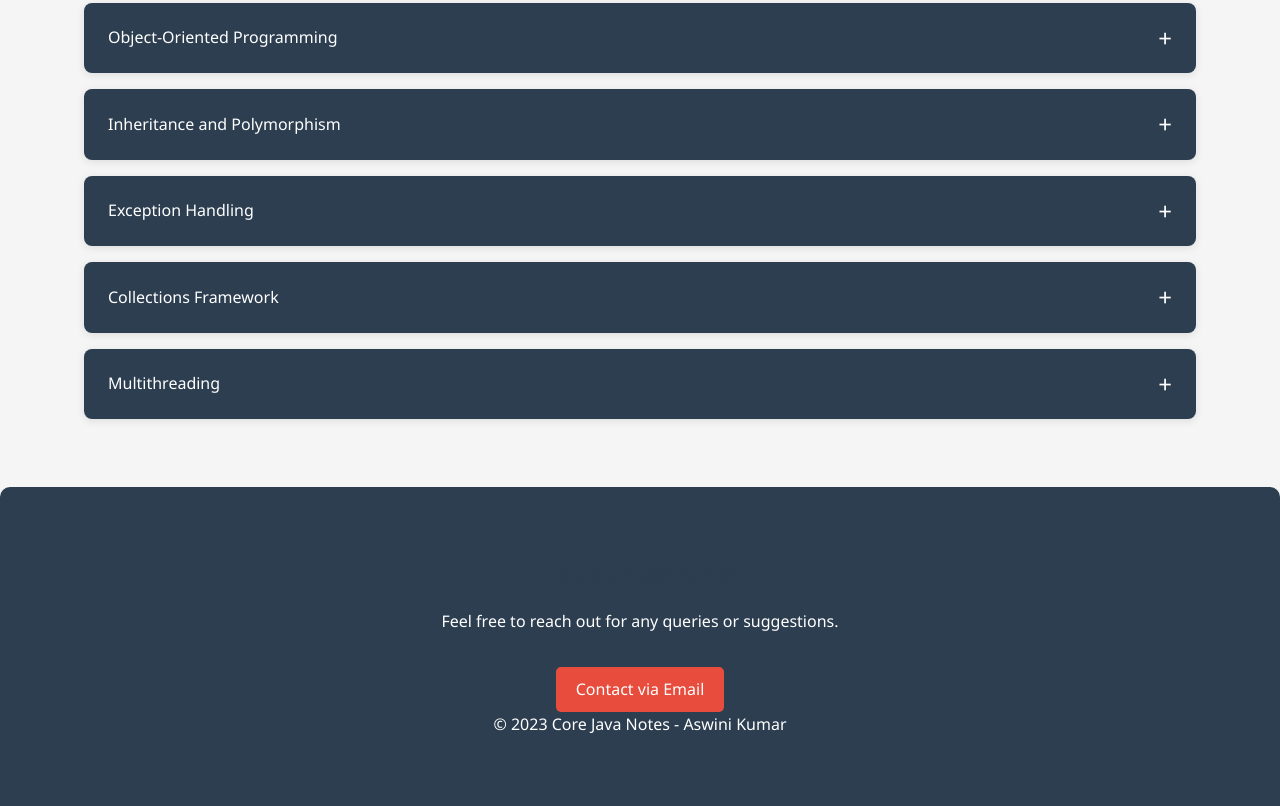
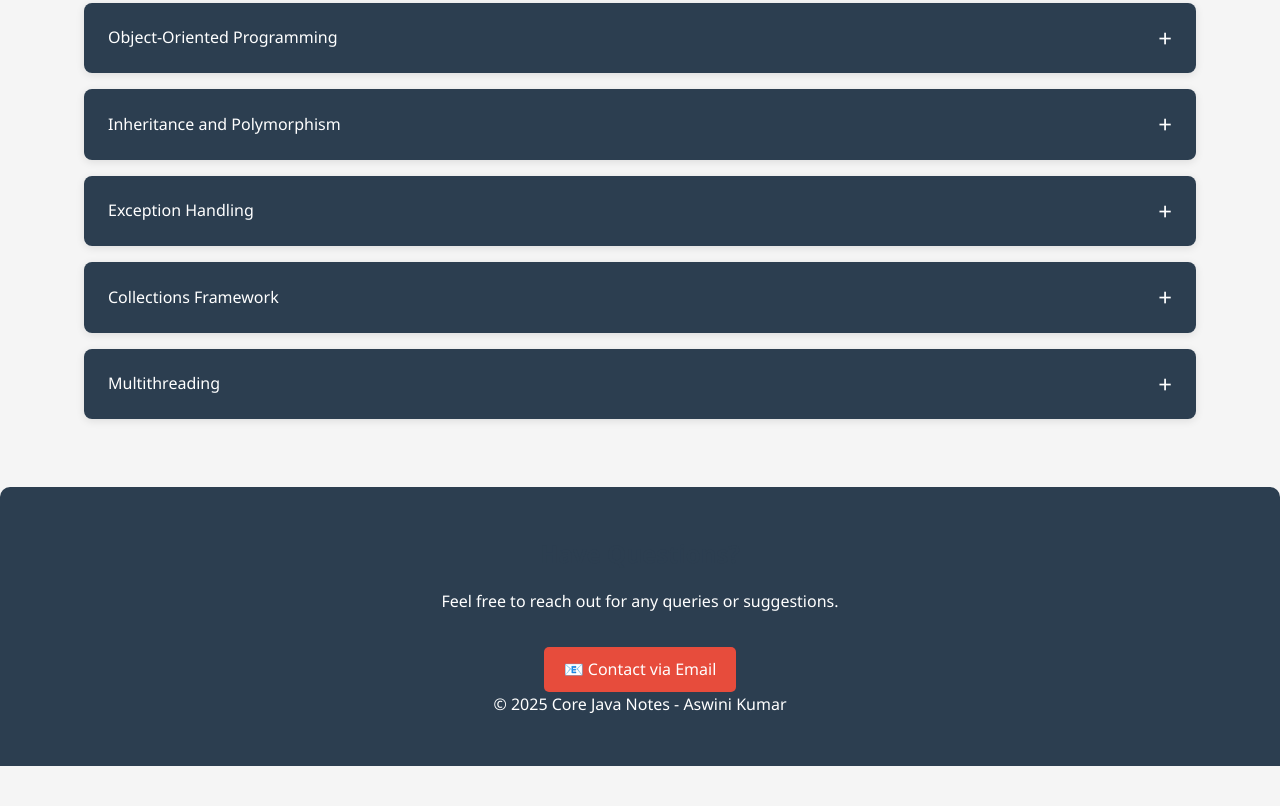
Before and after one commit to CreatorAswin/javanotes.github.io, a plain HTML site: page index.html in a window 1280 px wide. Shown: the part 1370-2176 px from the top of the page. After the commit the page ends 2136 px from the top, so only its background shows below. Drawn offline with Linux system fonts and the light colour scheme.

Commit message:
Update index.html

```diff
--- a/index.html
+++ b/index.html
@@ -375,14 +375,15 @@ public class RunnableExample {
         </div>
     </div>
 
-    <footer>
-        <div class="container">
-            <h2>Have Questions?</h2>
-            <p>Feel free to reach out for any queries or suggestions.</p>
-            <a href="mailto:aswinikumar@cutmap.ac.in" class="contact-btn">Contact via Email</a>
-            <p>&copy; 2023 Core Java Notes - Aswini Kumar</p>
-        </div>
-    </footer>
+   <footer>
+    <div class="footer-container">
+        <h2>Have Questions?</h2>
+        <p>Feel free to reach out for any queries or suggestions.</p>
+        <a href="mailto:aswinikumar@cutmap.ac.in" class="contact-btn">📧 Contact via Email</a>
+        <p class="copyright">&copy; 2025 Core Java Notes - Aswini Kumar</p>
+    </div>
+</footer>
+
 
 <script src="script.js"></script>
 </body>
```
